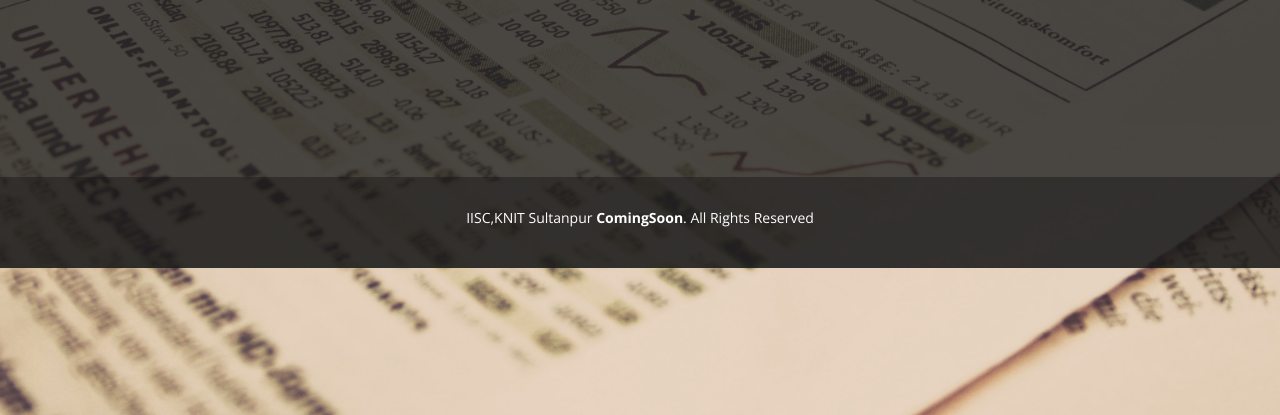
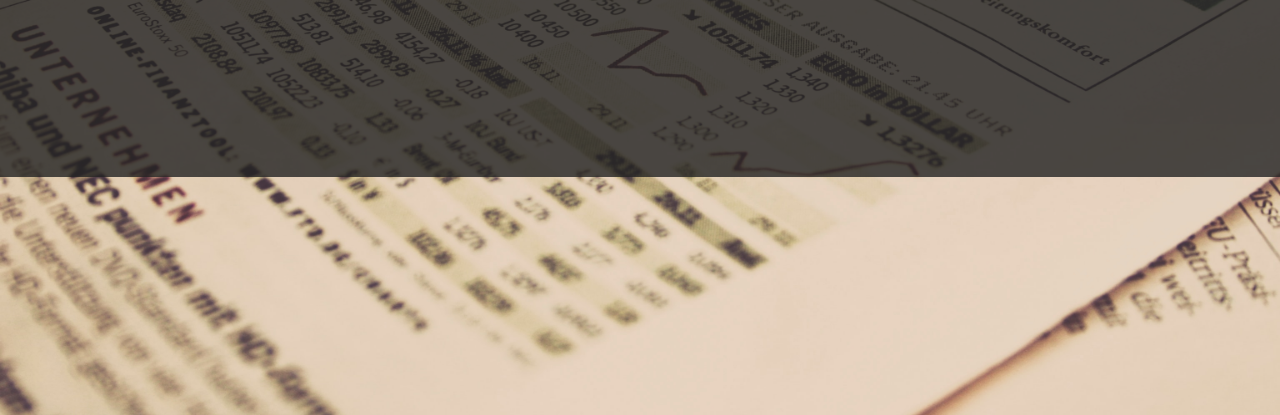
Before and after one commit to saxenasahilas/IISC-event, a plain HTML site: page countdown.html in a window 1280 px wide. Shown: the part 385-800 px from the top of the page. Drawn offline with nearby package versions, Linux system fonts and the light colour scheme; files whose address does not match are found by name.

Commit message:
Update countdown.html

```diff
--- a/countdown.html
+++ b/countdown.html
@@ -8,25 +8,15 @@
   <meta content="" name="descriptison">
   <meta content="" name="keywords">
 
-  <!-- Favicons -->
   <link href="assets/img/KNITlogo.png" rel="icon">
 
-  <!-- Google Fonts -->
   <link href="https://fonts.googleapis.com/css?family=Open+Sans:300,300i,400,400i,600,600i,700,700i|Raleway:300,300i,400,400i,600,600i,700,700i" rel="stylesheet">
 
-  <!-- Vendor CSS Files -->
   <link href="assets/vendor/bootstrap/css/bootstrap.min.css" rel="stylesheet">
   <link href="assets/vendor/icofont/icofont.min.css" rel="stylesheet">
 
-  <!-- Template Main CSS File -->
   <link href="assets/count/css/style.css" rel="stylesheet">
 
-  <!-- =======================================================
-  * Template Name: ComingSoon - v2.1.0
-  * Template URL: https://bootstrapmade.com/comingsoon-free-html-bootstrap-template/
-  * Author: BootstrapMade.com
-  * License: https://bootstrapmade.com/license/
-  ======================================================== -->
 </head>
 
 <body>
@@ -61,18 +51,6 @@
 
   </main><!-- End #main -->
 
-  <!-- ======= Footer ======= -->
-  <footer id="footer">
-    <div class="container">
-      <div class="copyright">
-        IISC,KNIT Sultanpur <strong><span>ComingSoon</span></strong>. All Rights Reserved
-      </div>
-      <div class="credits">
-
-
-      </div>
-    </div>
-  </footer><!-- End #footer -->
 
   <a href="#" class="back-to-top"><i class="icofont-simple-up"></i></a>
 
```
